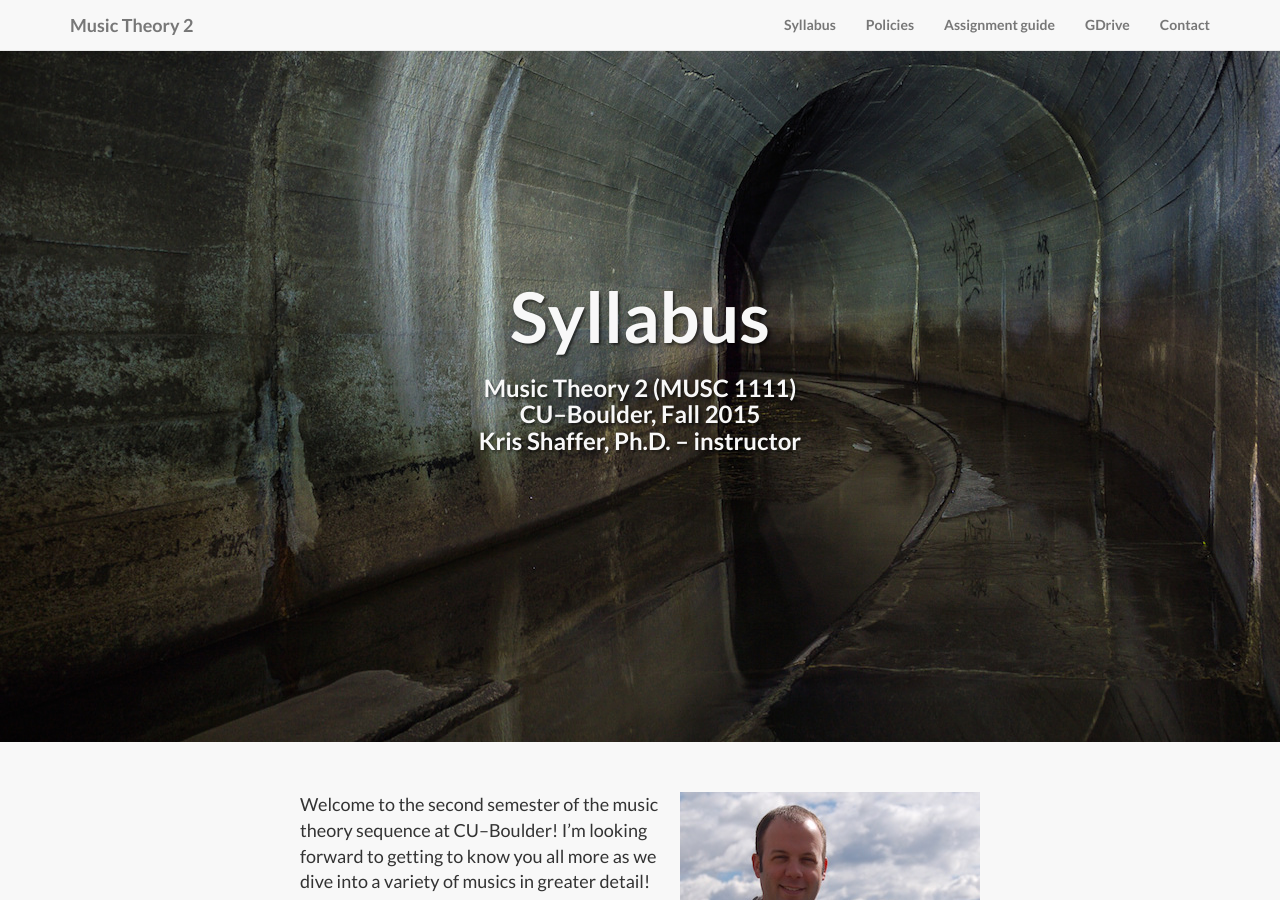
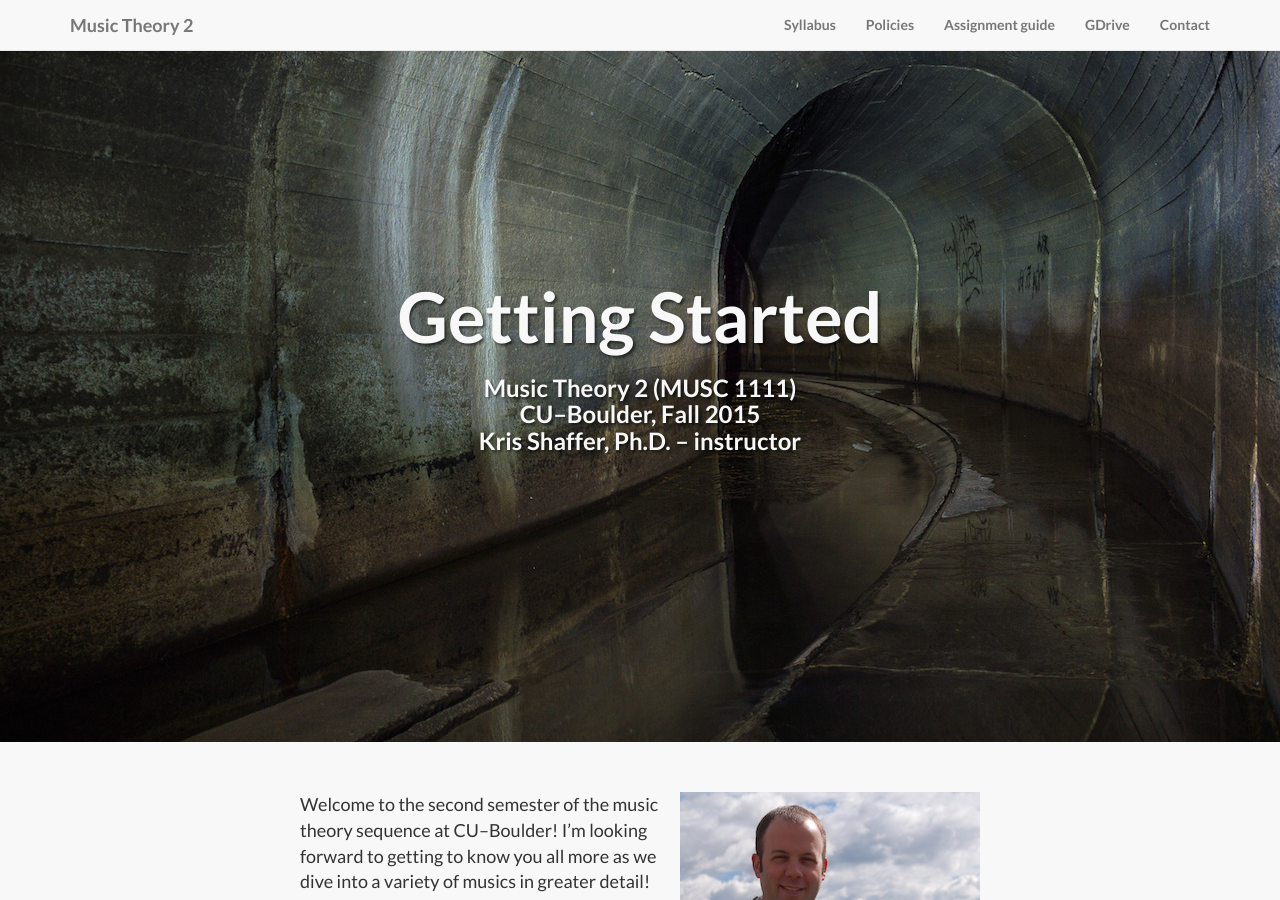
Before and after one commit to kshaffer/theory2, a Jekyll site: the page built from introductions.md, in a window 1280 px wide and 900 px high. Built offline with Jekyll 4.4.1, drawn with Linux system fonts in a browser that asks for light colours; nearby versions of some CDN libraries; library files that are not in the unit come from our copies.

Commit message:
initial build

```diff
--- a/introductions.md
+++ b/introductions.md
@@ -1,6 +1,6 @@
 ---
 layout: page
-title: Syllabus
+title: Getting Started
 subTitle: "Music Theory 2 (MUSC 1111)<br/>CU–Boulder, Fall 2015<br/>Kris Shaffer, Ph.D. – instructor"
 image: drain.jpg
 ---
```
Also changed, not shown: 1 other file.
